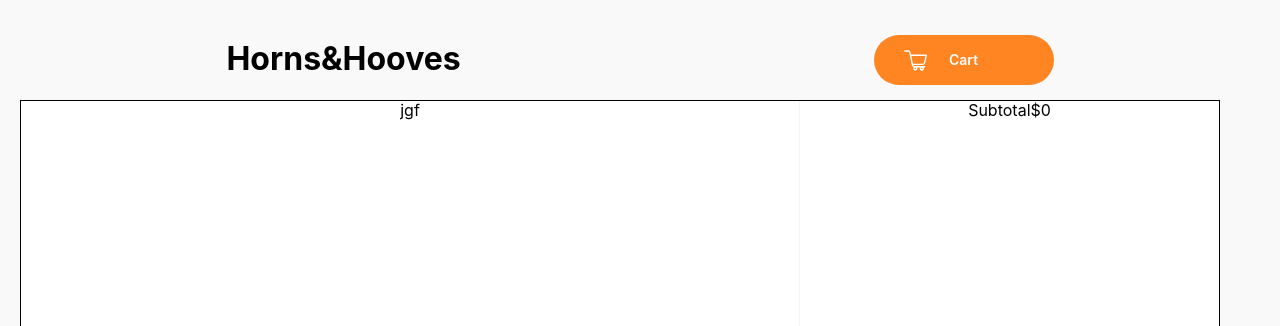
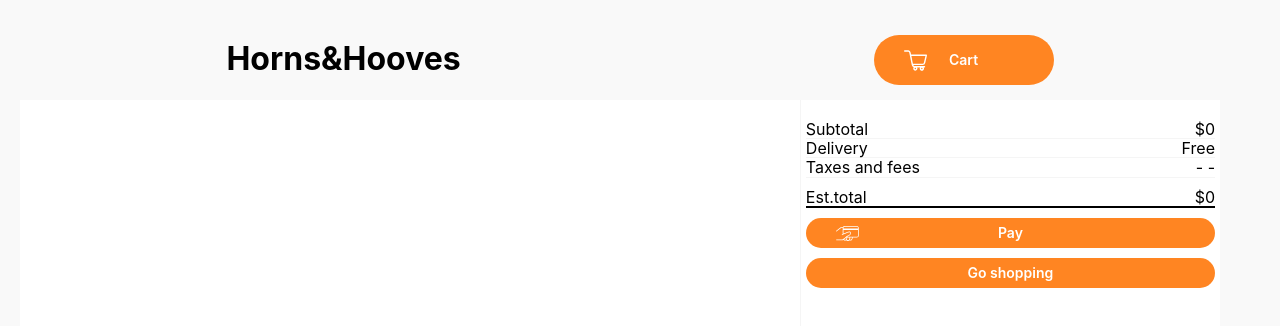
Before and after one commit to PolishchukViacheslav/newtone_tt, a React (Create React App) app: page /cart in a window 1280 px wide. Shown: the top 326 px of the page. Built offline with nearby package versions, Linux system fonts and the light colour scheme.

Commit message:
cart styling added

```diff
--- a/src/App.jsx
+++ b/src/App.jsx
@@ -2,13 +2,17 @@ import React from 'react';
 import { Switch, Route } from 'react-router-dom';
 import './App.scss';
 import { CartPage } from './pages/CartPage';
+import { HomePage } from './pages/HomePage';
 import { ProductsPage } from './pages/ProductsPage';
+import { Page404 } from './pages/Page404';
 
 export const App = () => (
   <div className="App">
     <Switch>
-      <Route exec path="/products" component={ProductsPage} />
-      <Route exec path="/cart" component={CartPage} />
+      <Route exact path="/" component={HomePage} />
+      <Route exact path="/products" component={ProductsPage} />
+      <Route exact path="/cart" component={CartPage} />
+      <Route component={Page404} />
     </Switch>
   </div>
 );
--- /dev/null
+++ b/src/app/functions.js
@@ -0,0 +1,37 @@
+/**
+ *
+ * @param {Array} purchases array of objects. Reduce only regular price without any specials
+ */
+export const onlyRegularPriceReducer = (purchases) => {
+  const total = purchases.reduce((subTotal, product) => {
+    const { cartWeight, price } = product;
+
+    return subTotal + (cartWeight * price);
+  }, 0);
+
+  return total;
+};
+
+/**
+ *
+ * @param {Array} purchases array of objects. Reduce price with all conditions
+ */
+export const priceReducer = (purchases) => {
+  const total = purchases.reduce((subTotal, product) => {
+    if (Object.prototype.hasOwnProperty.call(product, 'specialPrice')) {
+      const { specialPrice, cartWeight, price } = product;
+      if ((cartWeight / specialPrice.weight) > 1) {
+        const specialPriceQuantity = Math.floor(cartWeight / specialPrice.weight);
+        const regularPriceQuantity = cartWeight
+        % (specialPriceQuantity * specialPrice.weight);
+        const productTotalCost = (specialPriceQuantity * specialPrice.price)
+        + (regularPriceQuantity * price);
+
+        return subTotal + productTotalCost;
+      }
+      return subTotal + (cartWeight * price);
+    }
+    return subTotal + (product.cartWeight * product.price);
+  }, 0);
+  return total;
+};
--- a/src/components/cart/Cart.jsx
+++ b/src/components/cart/Cart.jsx
@@ -1,40 +1,56 @@
 import React, { useMemo } from 'react';
 import { useSelector } from 'react-redux';
+import { useHistory } from 'react-router-dom';
+import { onlyRegularPriceReducer, priceReducer } from '../../app/functions';
 import { cartSelector } from '../../selectors/cartSelector';
 import './Cart.scss';
+import { CartProducts } from './CartProducts';
 
 export const Cart = () => {
   const cart = useSelector(cartSelector);
-
-  const priceReducer = (purchases) => {
-    const total = purchases.reduce((subTotal, product) => {
-      if (Object.prototype.hasOwnProperty.call(product, 'specialPrice')) {
-        const { specialPrice, cartWeight, price } = product;
-        if ((cartWeight / specialPrice.weight) > 1) {
-          const specialPriceQuantity = Math.floor(cartWeight / specialPrice.weight);
-          const regularPriceQuantity = cartWeight
-          % (specialPriceQuantity * specialPrice.weight);
-          const productTotalCost = (specialPriceQuantity * specialPrice.price)
-          + (regularPriceQuantity * price);
-
-          return subTotal + productTotalCost;
-        }
-        return subTotal + (cartWeight * price);
-      }
-      return subTotal + (product.cartWeight * product.price);
-    }, 0);
-    return total;
+  const history = useHistory();
+  const handleRouteToProducts = () => {
+    history.push('/products');
   };
 
   const totalPrice = useMemo(() => priceReducer(cart), [cart]);
+  const savingsAmount = (onlyRegularPriceReducer(cart) - totalPrice) || undefined;
 
   return (
     <div className="cart">
-      <div className="cart__products_area">jgf</div>
-      <div className="cart__payments">
-        <div>
-          <span>Subtotal</span>
-          <span>{`$${totalPrice}`}</span>
+      <div className="cart__products_area">
+        <CartProducts />
+      </div>
+      <div className="cart__payments payments">
+        <div className="payments__item payment">
+          <span className="payment__title">Subtotal</span>
+          <span className="payment__value">{`$${totalPrice}`}</span>
+        </div>
+        {savingsAmount && (
+        <div className="payments__item payment">
+          <span className="payment__title">You saved</span>
+          <span className="payment__value">{`$${savingsAmount}`}</span>
+        </div>
+        )}
+        <div className="payments__item payment">
+          <span className="payment__title">Delivery</span>
+          <span className="payment__value">Free</span>
+        </div>
+        <div className="payments__item payment">
+          <span className="payment__title">Taxes and fees</span>
+          <span className="payment__value">- -</span>
+        </div>
+        <div className="payments__item total_payment">
+          <span className="total_payment__title">Est.total</span>
+          <span className="total_payment__value">{`$${totalPrice}`}</span>
+        </div>
+        <div className="payments__buttons">
+          <button type="button" className="payments__pay_button">
+            Pay
+          </button>
+          <button type="button" className="payments__shop_button" onClick={handleRouteToProducts}>
+            Go shopping
+          </button>
         </div>
       </div>
     </div>
--- a/src/components/cart/Cart.scss
+++ b/src/components/cart/Cart.scss
@@ -1,8 +1,8 @@
 @import '../../styles/vars';
+@import '../../styles/mixins';
 
 .cart {
   display: flex;
-  border: 1px solid black;
   min-height: 560px;
   max-width: $w-medium;
   background-color: $c-white;
@@ -10,12 +10,140 @@
   &__products_area {
     flex: 0.65;
     height: 100%;
+    padding: 0 10px;
+  }
+
+  &__product {
+    margin-bottom: 5px;
   }
 
   &__payments {
     flex: 0.35;
     height: 100vh;
-    border-left: 0.5px solid #f5f5f5;
+    padding: 20px 5px;
+    border-left: 0.5px solid $c-lightBorder;
 
   }
 }
+
+.payments {
+  &__item {
+    border-bottom: 0.5px solid $c-lightBorder;
+  }
+
+  &__buttons {
+    display: flex;
+    flex-direction: column;
+    padding: 10px 0;
+  }
+
+  &__pay_button {
+    position: relative;
+    margin-bottom: 10px;
+    @include button-colored(initial, 30px, $c-orange);
+    color: $c-white;
+    font-size: 14px;
+    font-weight: 600;
+    border: none;
+    cursor: pointer;
+    &::before {
+      display: block;
+      position: absolute;
+      left: 30px;
+      top: 0.25rem;
+      content: ' ';
+      background-image: url('../../images/pay.svg');
+      background-size: cover;
+      height: 23px;
+      width: 23px;
+    }
+  }
+
+  &__shop_button {
+    position: relative;
+    margin-bottom: 10px;
+    @include button-colored(initial, 30px, $c-orange);
+    color: $c-white;
+    font-size: 14px;
+    font-weight: 600;
+    border: none;
+    cursor: pointer;
+  }
+}
+
+.payment {
+  display: flex;
+  justify-content: space-between;
+}
+
+.total_payment {
+  display: flex;
+  justify-content: space-between;
+  padding-top: 10px;
+  border-bottom: 2px solid $c-blackBorder;
+}
+
+.details {
+  position: relative;
+  display: flex;
+  justify-content: space-between;
+  align-items: center;
+  padding: 0 10px;
+  border-radius: 5px;
+  border: 0.1px solid $c-lightBorder;
+
+&__presentation {
+  display: flex;
+  align-items: center;
+}
+
+  &__img {
+    width: 50px;
+    height: 50px;
+    margin-right: 10px;
+  }
+
+  &__weight {
+    margin-right: 10px;
+    font-size: 10px;
+  }
+
+  &__price {
+    margin-right: 10px;
+    font-size: 10px;
+    &--special {
+    font-size: 10px;
+    font-weight: 600;
+    color: $c-specialRed;
+    }
+  }
+
+  &__cost {
+    min-width: max-content;
+  }
+
+  &__total {
+    font-size: 10px;
+    font-weight: 700;
+  }
+
+  &__remove_btn {
+    position: absolute;
+    top: 3px;
+    right: 3px;
+    width: 15px;
+    height: 15px;
+    padding: 0;
+    font-size: 10px;
+    color: $c-lightBorder;
+    background-color: $c-white;
+    border-radius: 50%;
+    border: 1px solid $c-lightBorder;
+    cursor: pointer;
+    transition: color 0.2s, border-color 0.2s;
+    &:hover {
+      color: $c-lightRed;
+      border-color: $c-lightRed;
+    }
+  }
+}
--- /dev/null
+++ b/src/components/cart/CartProducts.jsx
@@ -0,0 +1,40 @@
+import React from 'react';
+import { useDispatch, useSelector } from 'react-redux';
+import { cartSelector } from '../../selectors/cartSelector';
+import { priceReducer } from '../../app/functions';
+import { delProduct } from './CartSlice';
+
+export const CartProducts = () => {
+  const cart = useSelector(cartSelector);
+  const dispatch = useDispatch();
+
+  return (
+    <ul>
+      {cart.map((product) => (
+        <li key={product.name} className="cart__product details">
+          <div className="details__presentation">
+            <img src={product.img} alt="product" className="details__img" />
+            <span className="details__weight">{`weight ${product.cartWeight}${product.per}`}</span>
+            <span className="details__price">{`price $${product.price}`}</span>
+            {product.specialPrice
+            && (
+            <span className="details__price--special">
+              {`special $${product.specialPrice.price}/${product.specialPrice.weight}${product.per}`}
+            </span>
+            )}
+          </div>
+          <div className="details__cost">
+            <span className="details__total">{`total $${priceReducer([product])}`}</span>
+          </div>
+          <button
+            type="button"
+            className="details__remove_btn"
+            onClick={() => dispatch(delProduct(product.name))}
+          >
+            x
+          </button>
+        </li>
+      ))}
+    </ul>
+  );
+};
--- a/src/components/layout/LayoutHeader.scss
+++ b/src/components/layout/LayoutHeader.scss
@@ -14,9 +14,7 @@
     font-weight: 600;
     border: none;
     cursor: pointer;
-  }
-
-  &__button::before {
+    &::before {
       display: block;
       position: absolute;
       left: 30px;
@@ -26,6 +24,6 @@
       background-size: 23px 23px;
       height: 23px;
       width: 23px;
-
     }
   }
+}
--- a/src/components/products/product/Product.scss
+++ b/src/components/products/product/Product.scss
@@ -82,11 +82,5 @@
     padding: 3px;
     border-radius: 5px;
     font-weight: 700;
-    animation: iridescentColor 3s infinity;
   }
 }
-
-@keyframes iridescentColor {
-  from {color: red;}
-  to {color: blue;}
-}
--- a/src/components/products/product/WeightQuantity.jsx
+++ b/src/components/products/product/WeightQuantity.jsx
@@ -20,7 +20,6 @@ export const WeightQuantity = ({ name, unit }) => {
 
   const handleDecrementWeight = () => {
     if (quantity === 0) {
-      // dispatch(delProduct(name));
       return;
     }
 
--- /dev/null
+++ b/src/pages/HomePage.jsx
@@ -0,0 +1,8 @@
+import React from 'react';
+import { Layout } from '../components/layout/Layout';
+
+export const HomePage = () => (
+  <Layout>
+    <h1>Home</h1>
+  </Layout>
+);
--- /dev/null
+++ b/src/pages/Page404.jsx
@@ -0,0 +1,8 @@
+import React from 'react';
+import { Layout } from '../components/layout/Layout';
+
+export const Page404 = () => (
+  <Layout>
+    <h1>Page Not Found 404</h1>
+  </Layout>
+);
--- a/src/styles/_vars.scss
+++ b/src/styles/_vars.scss
@@ -2,7 +2,11 @@
 $c-mainBackground: #f9f9f9;
 $c-orange: #ff8522;
 $c-white: #fff;
+$c-blackBorder: #000;
+$c-black: #000;
 $c-lightRed: #ff5722;
+$c-specialRed: #f44336;
+$c-lightBorder: #f5f5f5;
 
 //width
 $w-large: 1600px;
```
Also changed, not shown: src/images/pay.svg (added). Lines whose indentation alone changed are shown as unchanged.
